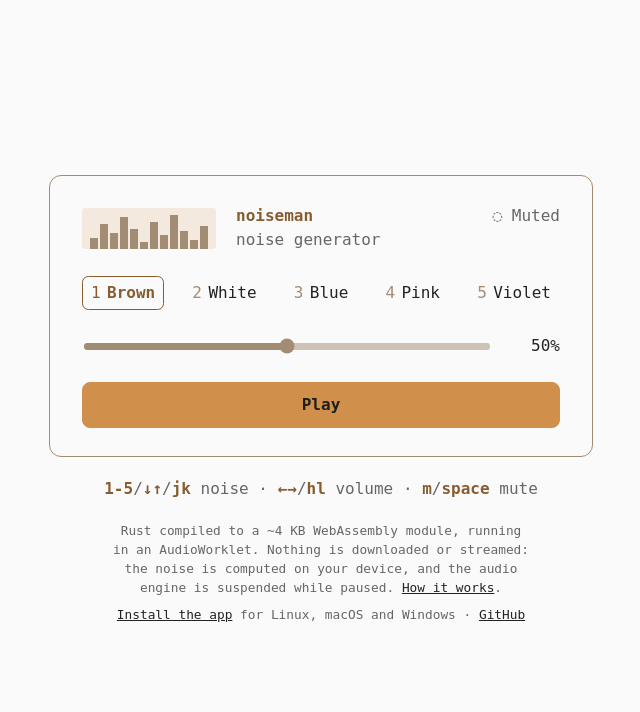
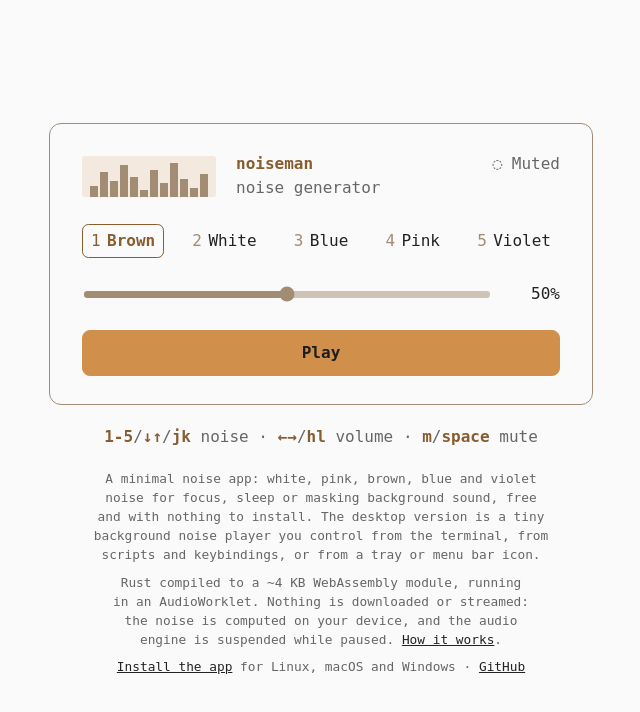
Before and after one commit to roudy16/noiseman, a plain HTML site: page web/site/index.html in a window 1280 px wide. Shown: the whole page, without its empty margins (319-959 px from the left). Drawn offline with Linux system fonts and the light colour scheme.

Commit message:
seo tweaks for site

```diff
--- a/web/site/index.html
+++ b/web/site/index.html
@@ -4,11 +4,12 @@
 <meta charset="utf-8">
 <meta http-equiv="Content-Security-Policy" content="default-src 'self'; script-src 'self' 'wasm-unsafe-eval'; style-src 'self' 'unsafe-inline'; base-uri 'none'; form-action 'none'; object-src 'none'">
 <meta name="viewport" content="width=device-width, initial-scale=1">
-<title>noiseman</title>
-<meta name="description" content="White, pink, brown, blue and violet noise, generated in your browser.">
+<title>noiseman: a minimal white, pink and brown noise app</title>
+<meta name="description" content="A minimal noise app: white, pink, brown, blue and violet noise for focus and sleep, generated in your browser with nothing to install. Also a tiny desktop noise player for Linux, macOS and Windows.">
+<link rel="canonical" href="https://roudy16.github.io/noiseman/">
 <meta property="og:type" content="website">
 <meta property="og:site_name" content="noiseman">
-<meta property="og:title" content="noiseman: noise in your browser">
+<meta property="og:title" content="noiseman: a minimal noise app in your browser">
 <meta property="og:description" content="White, pink, brown, blue and violet noise, generated in your browser. Nothing to install.">
 <meta property="og:url" content="https://roudy16.github.io/noiseman/">
 <meta property="og:image" content="https://roudy16.github.io/noiseman/preview/noiseman.png">
@@ -38,6 +39,9 @@
   <p class="error" id="error" role="alert" hidden></p>
 </main>
 <p class="keys"><span><kbd>1-5</kbd>/<kbd>↓↑</kbd>/<kbd>jk</kbd> noise</span> · <span><kbd>←→</kbd>/<kbd>hl</kbd> volume</span> · <span><kbd>m</kbd>/<kbd>space</kbd> mute</span></p>
+<p class="about">A minimal noise app: white, pink, brown, blue and violet noise for focus, sleep or masking
+background sound, free and with nothing to install. The desktop version is a tiny background noise player you control
+from the terminal, from scripts and keybindings, or from a tray or menu bar icon.</p>
 <p class="about">Rust compiled to a ~4 KB WebAssembly module, running in an AudioWorklet. Nothing is downloaded or
 streamed: the noise is computed on your device, and the audio engine is suspended while paused. <a href="architecture/">How it works</a>.</p>
 <p class="about"><a href="https://github.com/roudy16/noiseman#install">Install the app</a> for Linux, macOS and
```
